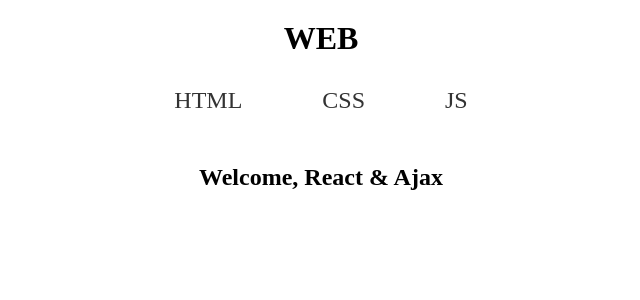
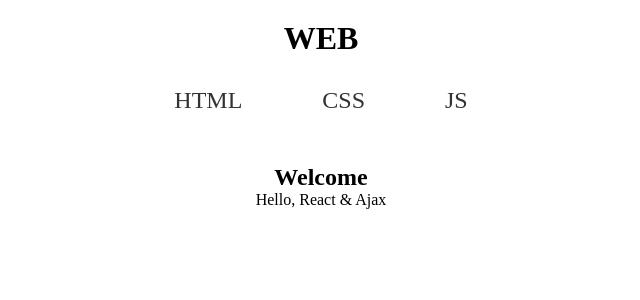
Before and after one commit to yses9296/React-Ajax, a React (Create React App) app: page / in a window 1280 px wide. Shown: the top 300 px of the page, without its empty margins (319-959 px from the left). Built offline with nearby package versions, Linux system fonts and the light colour scheme.

Commit message:
2022-07-14

```diff
--- a/src/App.js
+++ b/src/App.js
@@ -11,7 +11,6 @@
     fetch('list.json').then(function(result){
       return result.json();
     }).then(function(json){
-      console.log(json);
       this.setState({list:json})
     }.bind(this))
   }
@@ -20,32 +19,56 @@
     var listTag = [];
     for (var i = 0; i < this.state.list.length; i++){
       var li = this.state.list[i];
-      listTag.push(<li key={li.id}><a href={li.id}>{li.title}</a></li>)
+      listTag.push(
+      <li key={li.id}>
+        <a href={li.id} data-id={li.id} onClick={ (e) => {
+          e.preventDefault();
+          console.log('Trigger');
+          this.props.onClick(e.target.dataset.id)
+        }}>
+          {li.title}
+        </a>
+      </li>)
     }
+
     return (
       <nav>
         <ul>
-          <li><a href="1">HTML</a></li>
-          <li><a href="2">CSS</a></li>
-          <li><a href="3">JS</a></li>
+          {listTag}
         </ul>
       </nav>
     )
   }
 }
 
-function App() {
-  return (
-    <div className="App">
-      <h1 className="header">WEB</h1>
+class Article extends Component {
+  render(){
+    return (
+      <article className="article">
+        <h2>{this.props.title}</h2>
+        <p>{this.props.desc}</p>
+      </article>
+    )
+  }
+}
 
-      <Nav></Nav>
+ class App extends Component {
+  state = {
+    article: {title: 'Welcome', desc: 'Hello, React & Ajax'}
+  }
+  render(){
+    return (
+      <div className="App">
+        <h1 className="header">WEB</h1>
 
-      <article className="article">
-        <h2>Welcome, React &amp; Ajax</h2>
-      </article>
-    </div>
-  );
+        <Nav onClick={ (id) => {
+          console.log(id);
+        }}></Nav>
+        <Article title={this.state.article.title} desc={this.state.article.desc}></Article>
+
+      </div>
+    );
+  }
 }
 
 export default App;
```
